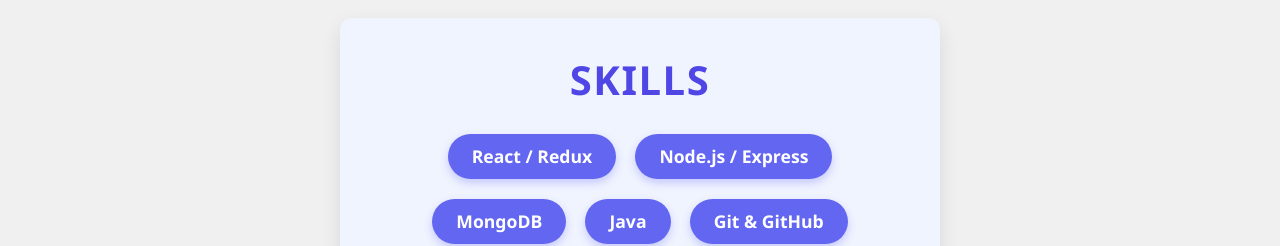
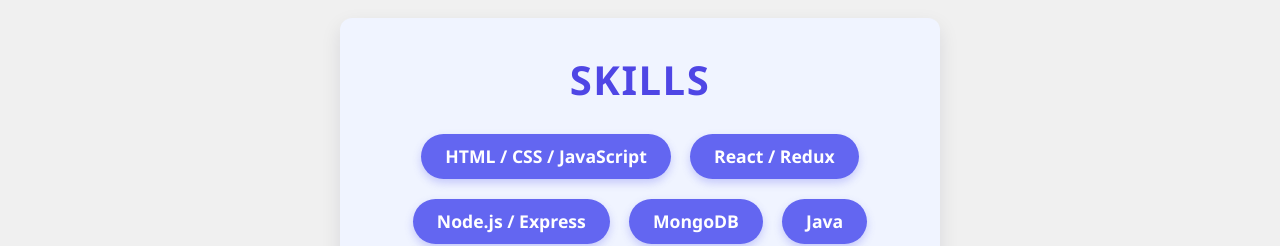
Before and after one commit to shivraj-852/my-portfolio, a React (Vite) app: page / in a window 1280 px wide. Shown: the part 1320-1566 px from the top of the page. Built offline with nearby package versions, Linux system fonts and the light colour scheme.

Commit message:
Update Skills.jsx

```diff
--- a/src/components/Skills.jsx
+++ b/src/components/Skills.jsx
@@ -6,6 +6,7 @@
     <section className="skills">
       <h2>Skills</h2>
       <ul>
+        <li>HTML / CSS / JavaScript</li>
         <li>React / Redux</li>
         <li>Node.js / Express</li>
         <li>MongoDB</li>
```
